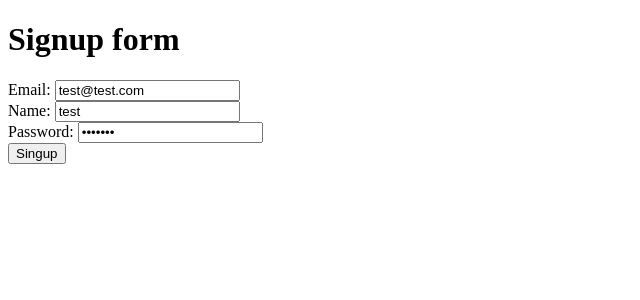
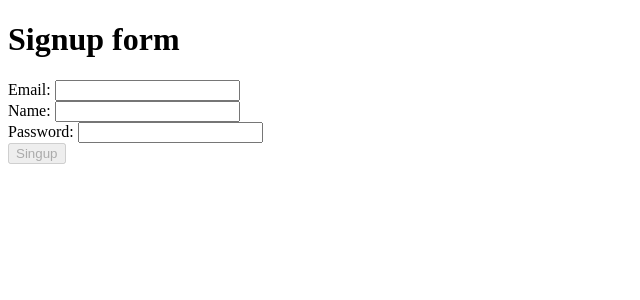
Before and after one commit to GinoTerlouw/step-it-frontend, an Angular app: page /signup in a window 1280 px wide. Shown: the top 300 px of the page, without its empty margins (0-640 px from the left). Built offline with nearby package versions, Linux system fonts and the light colour scheme.

Commit message:
created unit test for SignupComponent

```diff
--- a/src/app/components/signup/signup.component.html
+++ b/src/app/components/signup/signup.component.html
@@ -13,5 +13,5 @@
   <input type="password" formControlName="password" required>
   <br/>
 
-  <button type="submit" [disabled]="!userForm.valid">Singup</button>
+  <button type="submit" id="singup" [disabled]="!userForm.valid">Singup</button>
 </form>
--- a/src/app/components/signup/signup.component.ts
+++ b/src/app/components/signup/signup.component.ts
@@ -10,16 +10,16 @@ import {Router} from '@angular/router';
 })
 export class SignupComponent implements OnInit {
   public userForm = new FormGroup({
-    email: new FormControl('test@test.com', [
+    email: new FormControl('', [
       Validators.required,
       Validators.email,
       Validators.maxLength(255)
     ]),
-    name: new FormControl('test', [
+    name: new FormControl('', [
       Validators.required,
       Validators.maxLength(255)
     ]),
-    password: new FormControl('test123', [
+    password: new FormControl('', [
       Validators.required,
       Validators.minLength(6),
       Validators.maxLength(255)
```
Also changed, not shown: 2 other files (tests, documents, lock files or other folders).
